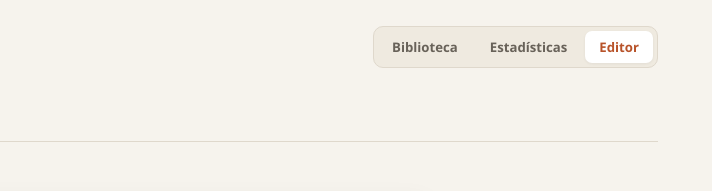
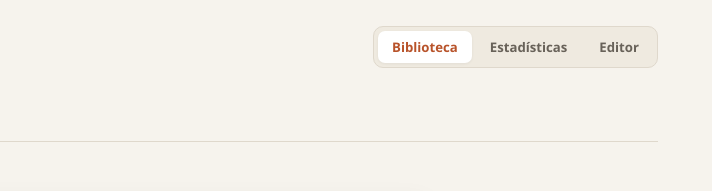
Before and after one commit to JPALACIO03/LibrisMeta, a website: page index.html in a window 1280 px wide. Shown: the top 191 px of the page, 568-1280 px from the left. Drawn offline with Linux system fonts and the light colour scheme.

Commit message:
feat: set library tab as default active navigation item

```diff
--- a/index.html
+++ b/index.html
@@ -27,9 +27,9 @@
       </div>
 
       <nav class="main-nav" aria-label="Secciones de LibrisMeta">
-        <button id="tabLibraryBtn" type="button" class="nav-tab">Biblioteca</button>
+        <button id="tabLibraryBtn" type="button" class="nav-tab active">Biblioteca</button>
         <button id="tabStatsBtn" type="button" class="nav-tab">Estadísticas</button>
-        <button id="tabEditorBtn" type="button" class="nav-tab active">Editor</button>
+        <button id="tabEditorBtn" type="button" class="nav-tab ">Editor</button>
 
       </nav>
 
```
